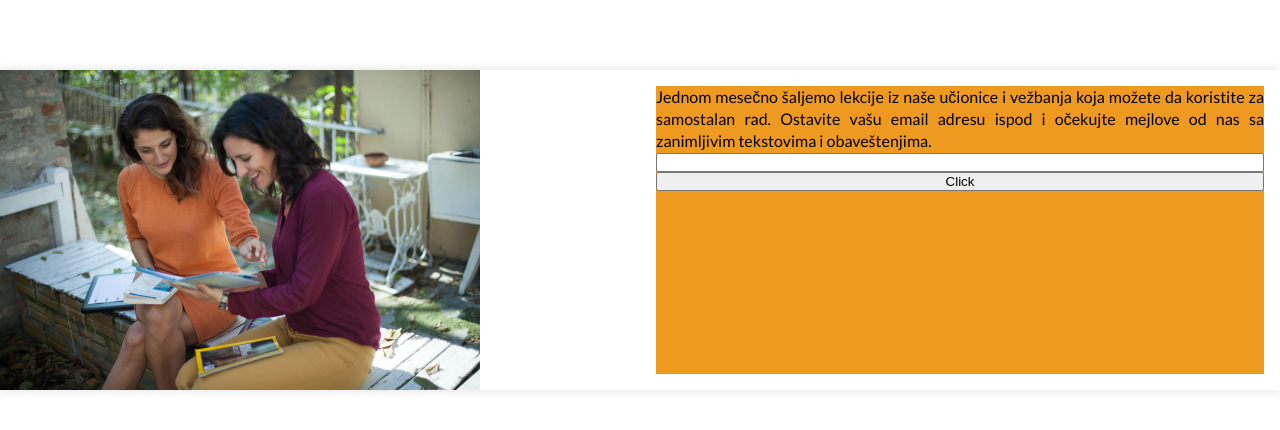
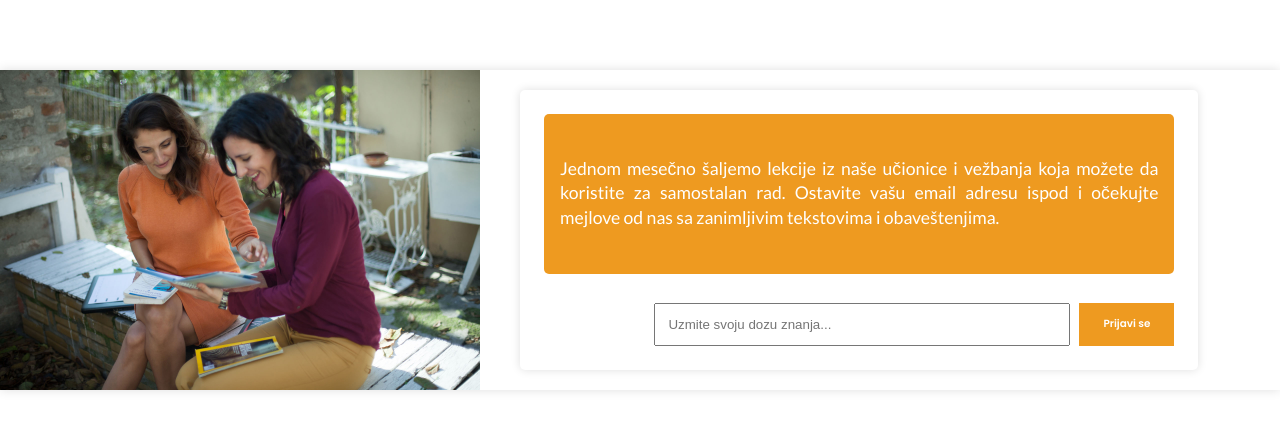
Before and after one commit to Dejan85/proenglish-refactor, a React (Vite) app in the folder client/: page / in a window 1280 px wide. Shown: the part 3026-3456 px from the top of the page. Built offline with nearby package versions, Linux system fonts and the light colour scheme; no server answers; a web font is replaced by a local one.

Commit message:
newsletter done

```diff
--- a/client/src/components/frontend/home/pages/newsletter/Newsletter.tsx
+++ b/client/src/components/frontend/home/pages/newsletter/Newsletter.tsx
@@ -9,34 +9,60 @@ import {
 import img from "./images/bckg.jpg";
 import { msg } from "./messages";
 
-const Newsletter = () => {
-  return (
-    <ContentContainer marginTop="10rem" className="box-shadow">
+const MemoizedUi: JSX.Element = (
+  <>
+    <ContentContainer
+      marginTop="10rem"
+      alignItems="center"
+      className="box-shadow "
+    >
       <ContentContainer width="50%" height="40rem">
         <Image src={img} alt="img" />
       </ContentContainer>
 
       <ContentContainer
-        width="50%"
-        justifyContent="center"
+        flexDirection="column"
+        width="53%"
+        height="35rem"
+        justifyContent="space-between"
         alignItems="center"
-        padding="2rem"
+        padding="3rem"
+        marginLeft="-15rem"
+        className="box-shadow background-color-white"
+        borderRadius="5px"
       >
         <ContentContainer
-          flexDirection="column"
+          justifyContent="center"
+          alignItems="center"
+          padding="2rem"
           width="100%"
-          height="100%"
+          height="20rem"
+          borderRadius="5px"
           className="background-color-main-color"
         >
-          <Text as="p">{msg}</Text>
-          <ContentContainer className="flex-direction-column">
-            <Input />
-            <Button>Click</Button>
-          </ContentContainer>
+          <Text className="newsletter-text" as="p">
+            {msg}
+          </Text>
+        </ContentContainer>
+        <ContentContainer
+          justifyContent="space-between"
+          maxWidth="65rem"
+          alignSelf="flex-end"
+        >
+          <Input
+            padding="1.5rem"
+            width="80%"
+            placeholder="Uzmite svoju dozu znanja..."
+          />
+          <Button padding="0 3rem">Prijavi se</Button>
         </ContentContainer>
       </ContentContainer>
     </ContentContainer>
-  );
+  </>
+);
+
+const Newsletter = () => {
+  return MemoizedUi;
 };
 
 export default Newsletter;
--- a/client/src/components/ui/Button/Button.tsx
+++ b/client/src/components/ui/Button/Button.tsx
@@ -13,7 +13,12 @@ const Button = (props: ButtonProps) => {
     name,
     onClick,
     className: costomClassName,
+    width,
+    height,
+    padding,
   } = props;
+
+  const style = { width, height, padding };
   return (
     <Wrapper
       type={type}
@@ -23,6 +28,7 @@ const Button = (props: ButtonProps) => {
       }
       name={name}
       onClick={onClick}
+      style={style}
     >
       {children}
     </Wrapper>
--- a/client/src/components/ui/Button/styles.scss
+++ b/client/src/components/ui/Button/styles.scss
@@ -1,2 +1,17 @@
+@import "../../styles/variables/fonts";
+@import "../../styles/variables/colors";
+
 .button {
+  color: white;
+  background-color: $main-color;
+  transition: all 0.5s;
+  cursor: pointer;
+  border: none;
+  font-weight: 600;
+  font-size: 1.3rem;
+  font-family: $poppins-sans-serif;
+
+  &:hover {
+    background-color: darken($main-color, 10%);
+  }
 }
--- a/client/src/components/ui/Button/types.ts
+++ b/client/src/components/ui/Button/types.ts
@@ -5,4 +5,7 @@ export interface ButtonProps {
     children?: JSX.Element | JSX.Element[] | string;
     onClick?: () => {};
     className?: string;
+    width?: string;
+    height?: string;
+    padding?: string;
 }
--- a/client/src/components/ui/content-container/styles.scss
+++ b/client/src/components/ui/content-container/styles.scss
@@ -12,3 +12,7 @@
 .background-color-main-color {
   background-color: $main-color;
 }
+
+.background-color-white {
+  background-color: white;
+}
--- a/client/src/components/ui/content-container/types.ts
+++ b/client/src/components/ui/content-container/types.ts
@@ -15,6 +15,8 @@ export interface ContentContainerProps {
     paddingRight?: string;
     padding?: string;
     outline?: string;
+    borderRadius?: string;
+    zIndex?: string;
     flexDirection?: "row" | "row-reverse" | "column" | "column-reverse" | "initial" | "inherit";
     justifyContent?: "flex-start" | "flex-end" | "center" | "space-between" | "space-around" | "space-evenly" | "initial" | "inherit";
     alignItems?: "stretch" | "center" | "flex-start" | "flex-end" | "baseline" | "initial" | "inherit";
--- a/client/src/components/ui/input/Input.tsx
+++ b/client/src/components/ui/input/Input.tsx
@@ -12,8 +12,14 @@ const Input = (props: InputProps) => {
     value,
     type,
     name,
+    width,
+    height,
+    padding,
     onChange,
   } = props;
+
+  const style = { width, height, padding };
+
   return (
     <Wrapper
       placeholder={placeholder}
@@ -24,6 +30,7 @@ const Input = (props: InputProps) => {
       className={
         costomClassName ? `${costomClassName} ${className}` : className
       }
+      style={style}
     ></Wrapper>
   );
 };
--- a/client/src/components/ui/input/styles.scss
+++ b/client/src/components/ui/input/styles.scss
@@ -0,0 +1,3 @@
+.input {
+  width: 100%;
+}
--- a/client/src/components/ui/input/types.ts
+++ b/client/src/components/ui/input/types.ts
@@ -5,4 +5,7 @@ export interface InputProps {
     type?: string;
     name?: string;
     onChange?: () => {};
+    width?: string;
+    height?: string;
+    padding?: string;
 }
--- a/client/src/components/ui/text/styles.scss
+++ b/client/src/components/ui/text/styles.scss
@@ -6,7 +6,6 @@
   line-height: 1.4;
   text-align: justify;
   font-size: 2rem;
-  // margin-top: 2rem;
 }
 
 .welcome-paragraph,
@@ -39,6 +38,13 @@
   font-weight: 700;
 }
 
+.newsletter-text {
+  color: white;
+  font-size: 2.2rem;
+}
+
+// HELPERS
+
 .poppins-sans-serif {
   font-family: $poppins-sans-serif;
 }
@@ -50,11 +56,3 @@
 .reset-padding-left {
   padding: 0 0 0 0.3rem;
 }
-
-.newsletter-format {
-  display: flex;
-  flex-direction: column;
-  background-color: $main-color;
-  color: white;
-  padding: 2rem;
-}
```
Also changed, not shown: client/src/components/ui/content-container/ContentContainer.tsx (+6 -2 lines).
